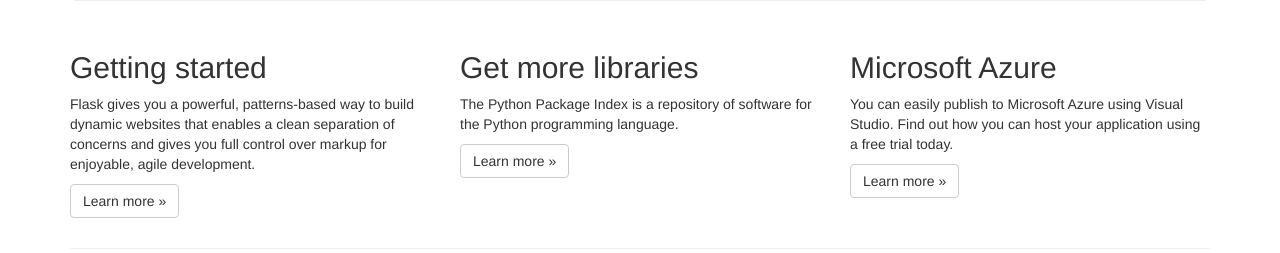
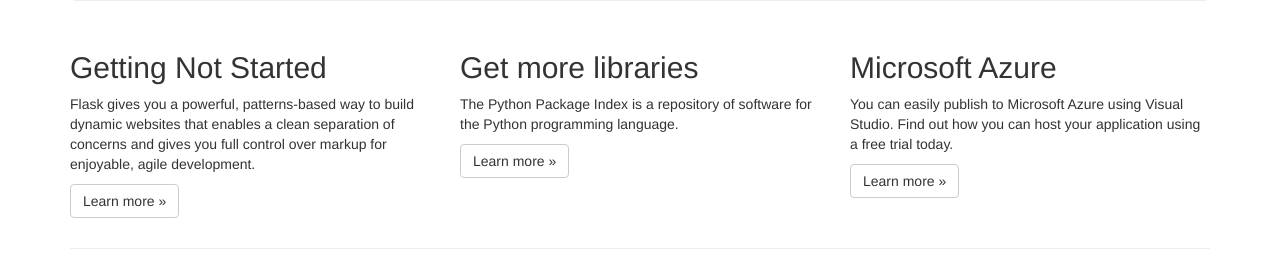
Before and after one commit to UmairSaeedBhatti/Devops_Class, a Flask app: page / in a window 1280 px wide. Shown: the part 361-614 px from the top of the page. Run offline with Flask 2, Linux system fonts and the light colour scheme; some libraries are stand-ins or nearby versions.

Commit message:
fix: Update workflow and template changes

```diff
--- a/FlaskWebProject1/templates/index.html
+++ b/FlaskWebProject1/templates/index.html
@@ -10,7 +10,7 @@
 
 <div class="row">
     <div class="col-md-4">
-        <h2>Getting started</h2>
+        <h2>Getting Not Started</h2>
         <p>
             Flask gives you a powerful, patterns-based way to build dynamic websites that
             enables a clean separation of concerns and gives you full control over markup
```
